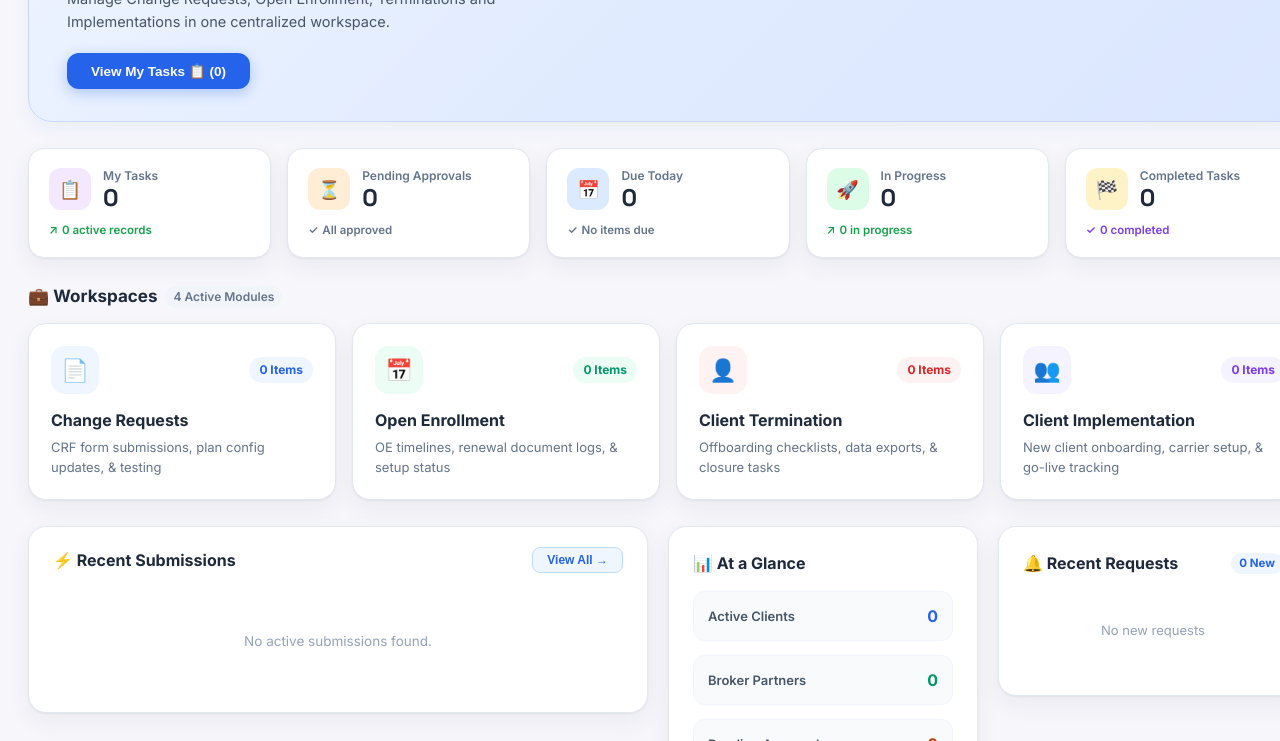
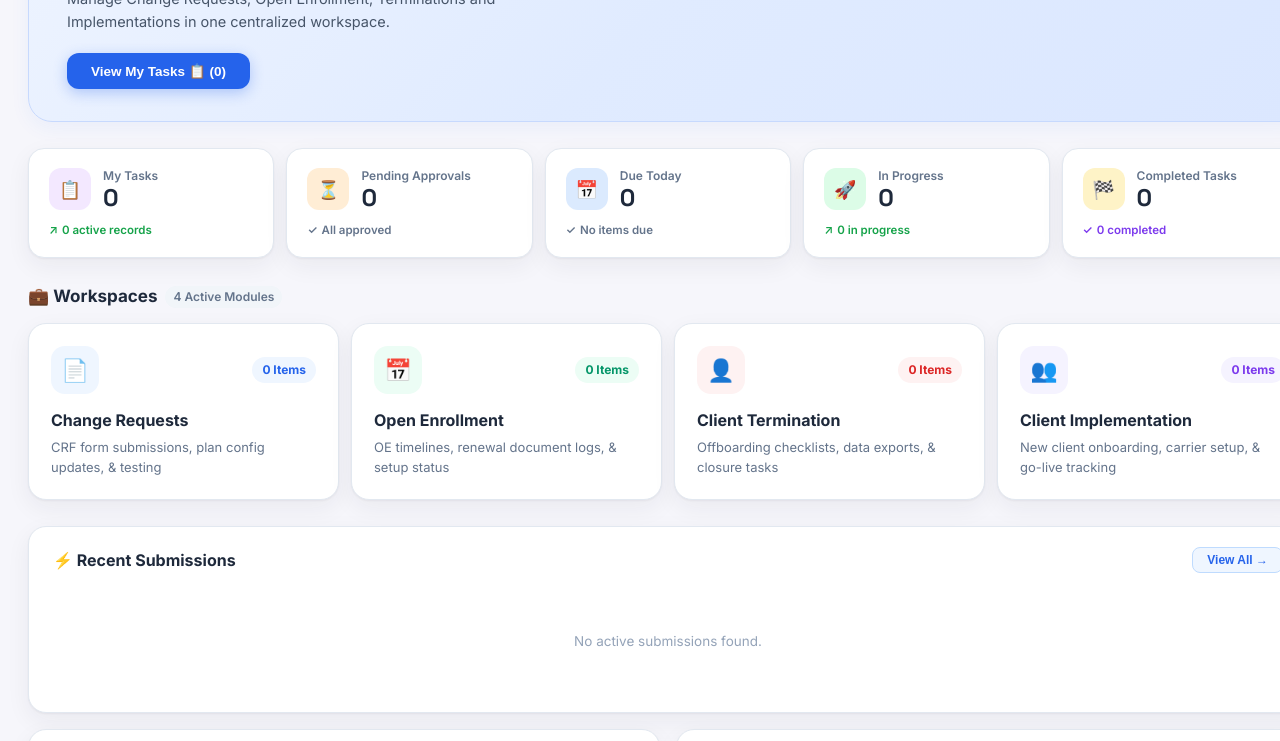
Before and after one commit to kirankiruprojects/WFJ-App, an Electron app: page index.html in a window 1280 px wide. Shown: the part 211-952 px from the top of the page. Drawn offline with Linux system fonts and the light colour scheme; no server answers.

Commit message:
Fix laptop resolution 100% zoom right-side card clipping by adding min-width: 0 to grid items and responsive 2-column wrapping on viewports <= 1360px

```diff
--- a/public/css/style.css
+++ b/public/css/style.css
@@ -2649,6 +2649,14 @@ html, body {
   background: #ffffff;
 }
 
+/* Ensure all grid children never enforce min-content width */
+.home-metrics-grid > div,
+.home-workspaces-grid > div,
+.home-bottom-grid > div {
+  min-width: 0;
+  box-sizing: border-box;
+}
+
 .home-metrics-grid {
   display: grid;
   grid-template-columns: repeat(5, 1fr);
@@ -2668,7 +2676,24 @@ html, body {
   align-items: start;
 }
 
-@media (max-width: 1100px) {
+/* Laptop Resolution (≤ 1360px): Adjust grid so 3-column bottom layout wraps cleanly without right-side clipping */
+@media (max-width: 1360px) {
+  .home-metrics-grid {
+    gap: 12px;
+  }
+  .home-workspaces-grid {
+    gap: 12px;
+  }
+  .home-bottom-grid {
+    grid-template-columns: 1fr 1fr;
+    gap: 16px;
+  }
+  .home-bottom-grid > div:first-child {
+    grid-column: 1 / -1;
+  }
+}
+
+@media (max-width: 1024px) {
   .home-metrics-grid {
     grid-template-columns: repeat(3, 1fr);
   }
@@ -2677,6 +2702,9 @@ html, body {
   }
   .home-bottom-grid {
     grid-template-columns: 1fr;
+  }
+  .home-bottom-grid > div:first-child {
+    grid-column: span 1;
   }
 }
 
```
